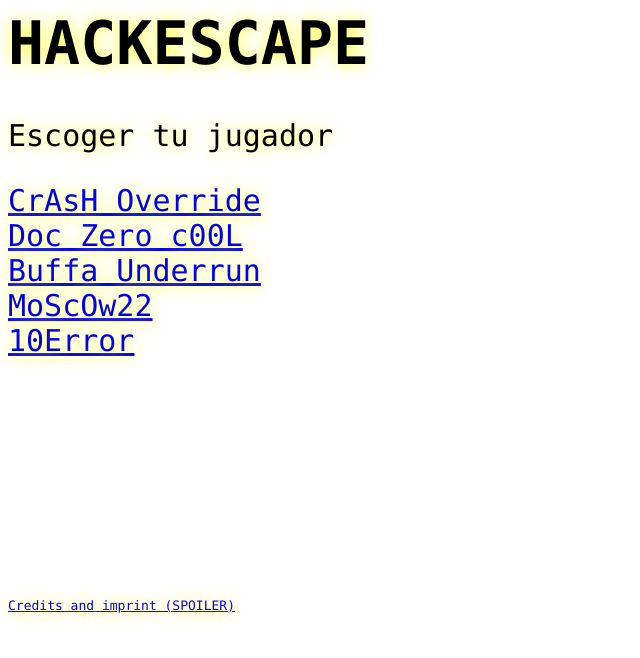
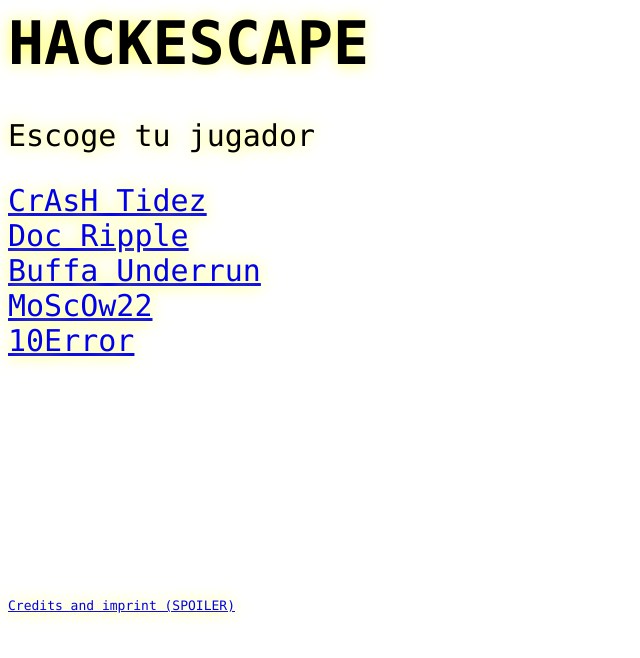
Before and after one commit to mzierer/escape, a plain HTML site: page index.html in a window 1280 px wide. Shown: the whole page, without its empty margins (0-640 px from the left). Drawn offline with Linux system fonts and the light colour scheme.

Commit message:
Update names

```diff
--- a/index.html
+++ b/index.html
@@ -6,11 +6,11 @@
 <body>
 <h1>HACKESCAPE</h1>
 
-<p>Escoger tu jugador</p>
+<p>Escoge tu jugador</p>
 
-<a href="escape/../1/">CrAsH Override</a>
+<a href="escape/../1/">CrAsH Tidez</a>
 <br>
-<a href="escape/../2">Doc Zero c00L</a>
+<a href="escape/../2">Doc Ripple</a>
 <br>
 <a href="escape/../3/">Buffa Underrun</a>
 <br>
```
